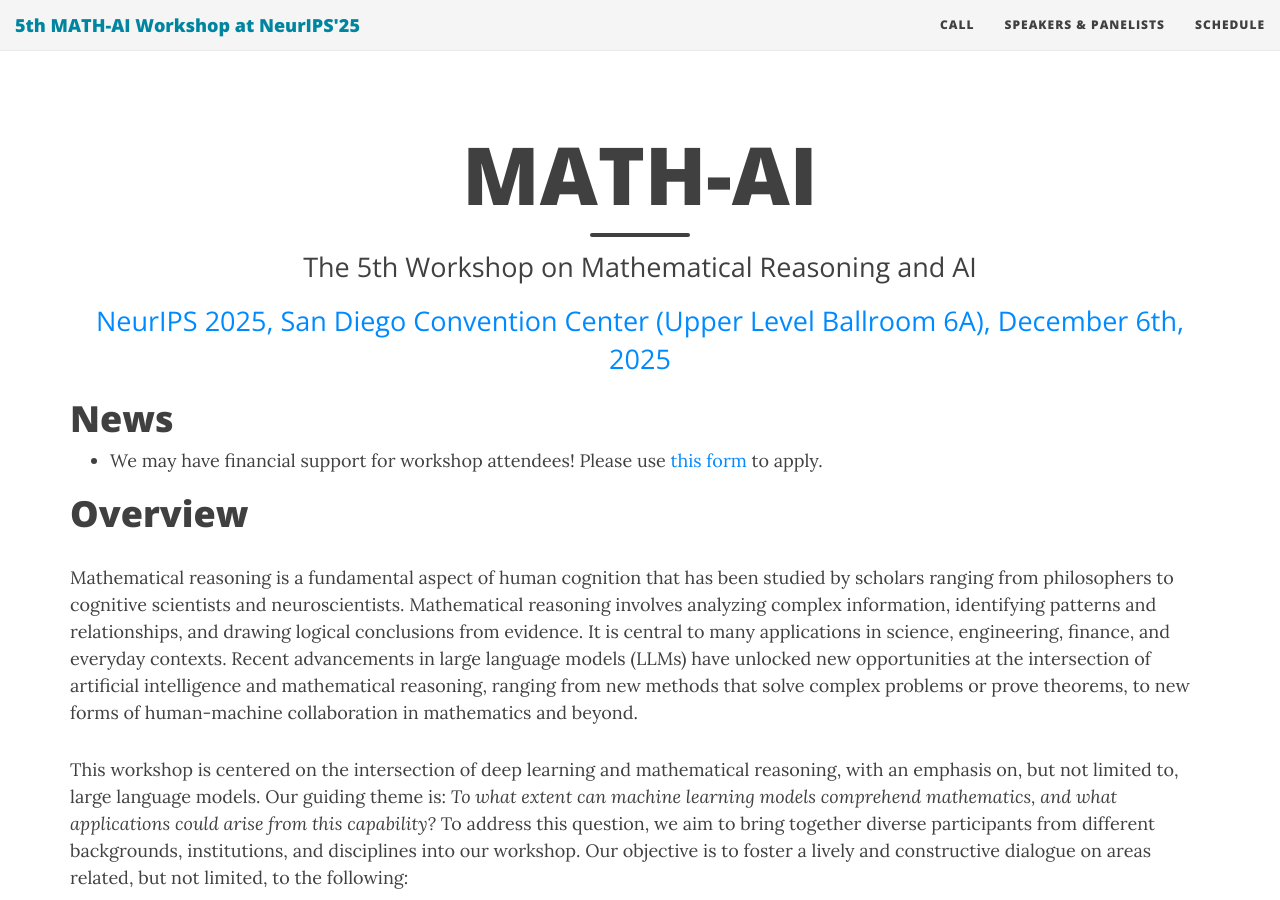
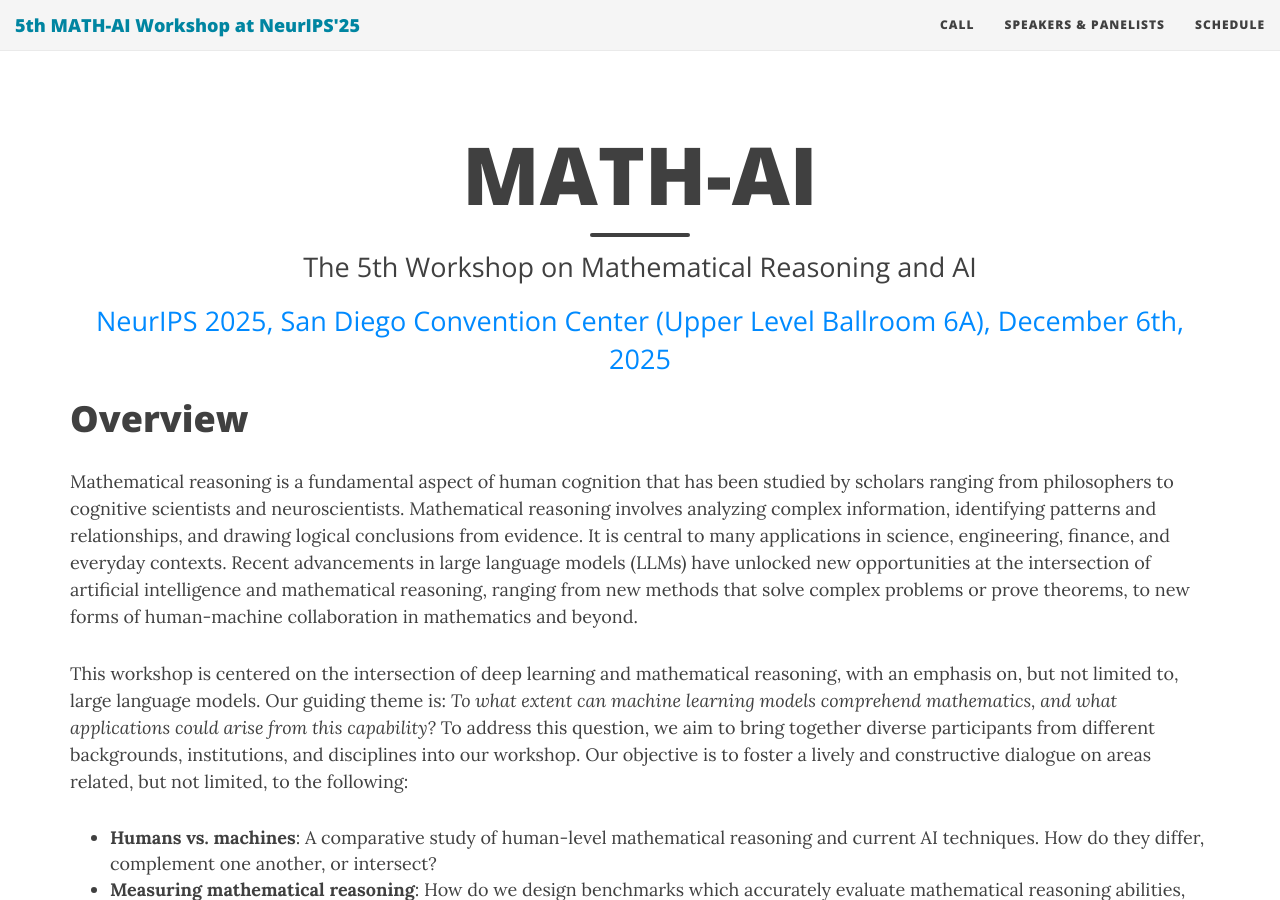
Before and after one commit to mathai2025/mathai2025.github.io, a Jekyll site: the page built from index.md, in a window 1280 px wide and 900 px high. Built offline with Jekyll 4.4.1, drawn with Linux system fonts in a browser that asks for light colours; nearby versions of some CDN libraries.

Commit message:
Update index.md

```diff
--- a/index.md
+++ b/index.md
@@ -16,9 +16,6 @@ use-site-title: true
 
 
 
-# News
-
-* We may have financial support for workshop attendees! Please use [this form](https://forms.gle/wDFQTJf7scL4Q6P37) to apply.
 
 
 # Overview
```
